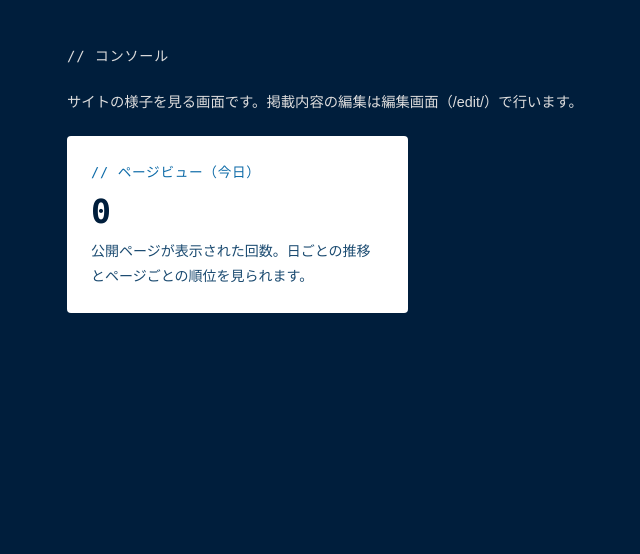
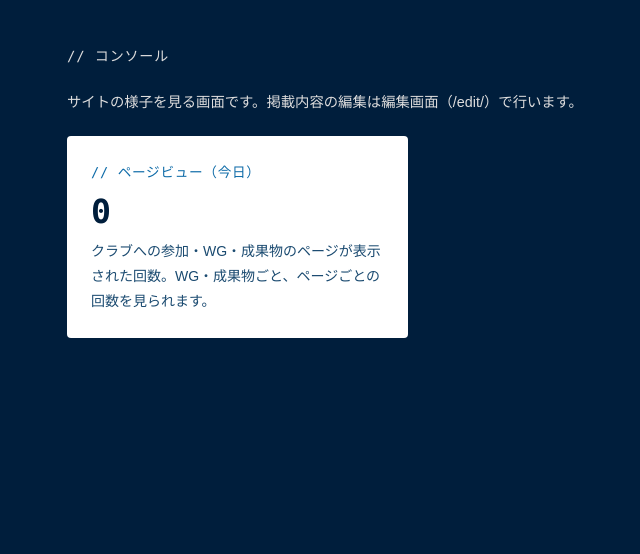
Before and after one commit to funITclub/homepage, a Django app: page /console/ in a window 1280 px wide. Shown: the part 57-611 px from the top of the page, without its empty margins (41-681 px from the left). Run offline with Django 5.2, Linux system fonts and the light colour scheme; the visitor is signed in with stand-in values (Sample User, id 1); data comes from the database, SQL or seed files in the repository; data that the repository does not hold is empty.

Commit message:
コンソールの今日の合計を表の数字に合わせ、トップの説明を今の画面に直す
- 今日の合計を、表に出すページ（クラブへの参加・WG・成果物）の表示回数の合計にする。
  トップ・お知らせなど表に出さないページは入れない。ボタンの回数も入れない
- コンソールのトップと、ページビューの画面で同じ数を出す（today_summary にまとめる）
- トップの説明から「日ごとの推移とページごとの順位」をなくし、今の画面の中身に合わせる

Co-Authored-By: Claude Opus 5.5 <noreply@anthropic.com>

```diff
--- a/console/templates/console/index.html
+++ b/console/templates/console/index.html
@@ -17,7 +17,7 @@
             <a class="card menu-card" href="{% url 'console:pageviews' %}">
                 <span class="menu-label">// ページビュー（今日）</span>
                 <span class="menu-count">{{ today_views }}</span>
-                <span class="menu-desc">公開ページが表示された回数。日ごとの推移とページごとの順位を見られます。</span>
+                <span class="menu-desc">クラブへの参加・WG・成果物のページが表示された回数。WG・成果物ごと、ページごとの回数を見られます。</span>
             </a>
 
         </div>
--- a/console/templates/console/pageviews.html
+++ b/console/templates/console/pageviews.html
@@ -11,7 +11,7 @@
         </div>
 
         <p class="editor-note">
-            今日（{{ day|date:"Y-m-d (D)" }}）、公開ページが表示された回数です。合計 <strong>{{ total }}</strong> 回。<br>
+            今日（{{ day|date:"Y-m-d (D)" }}）、クラブへの参加・WG・成果物のページが表示された回数です。合計 <strong>{{ total }}</strong> 回（ボタンの回数は含みません）。<br>
             WG・成果物は、これまでに見られたことのあるページをすべて出します（今日まだのページは 0）。<br>
             ログイン中の運営の閲覧・クローラー・エラーのページは数えていません。誰が見たか（IP など）は記録していません。
         </p>
--- a/console/views.py
+++ b/console/views.py
@@ -6,7 +6,7 @@ from urllib.parse import urlsplit
 
 from django.conf import settings
 from django.contrib.auth.mixins import LoginRequiredMixin
-from django.db.models import Q, Sum
+from django.db.models import Q
 from django.utils import timezone
 from django.views.generic import TemplateView
 
@@ -181,6 +181,32 @@ class ConsoleMixin(LoginRequiredMixin):
         return context
 
 
+def today_summary(day):
+    """その日の、クラブへの参加・WG・成果物の回数。コンソールのトップとページビューの画面で使う。
+
+    total は表に出すページの表示回数の合計（ボタンの回数は入れない）。トップ・お知らせなど
+    表に出さないページは入れない（表の数字と合うように）。
+    """
+    rows = list(PageView.objects.filter(date=day).values_list('path', 'title', 'count'))
+    per_path = {path: n for path, _title, n in rows}
+
+    apps = views_by_app(day, rows)
+    actions = dict(ActionCount.objects.filter(date=day).values_list('name', 'count'))
+    add_wg_join(apps['wg'], per_path, actions)
+    join_pages = [{'name': label, 'n': per_path.get(path, 0)} for path, label in JOIN_PAGES]
+
+    total = (sum(page['n'] for page in join_pages)
+             + sum(group['n'] for groups in apps.values() for group in groups))
+    return {
+        'day': day,
+        'total': total,
+        'join_pages': join_pages,
+        'join_applied': actions.get('join_apply', 0),
+        'apps': apps,
+        'app_groups': [('WG（作っている途中）', apps['wg']), ('成果物（公表したもの）', apps['works'])],
+    }
+
+
 class IndexView(ConsoleMixin, TemplateView):
     """コンソールのメニュー。"""
 
@@ -188,36 +214,17 @@ class IndexView(ConsoleMixin, TemplateView):
 
     def get_context_data(self, **kwargs):
         context = super().get_context_data(**kwargs)
-        today = timezone.localdate()
-        context['today_views'] = (
-            PageView.objects.filter(date=today).aggregate(n=Sum('count'))['n'] or 0
-        )
+        context['today_views'] = today_summary(timezone.localdate())['total']
         return context
 
 
 class PageViewsView(ConsoleMixin, TemplateView):
-    """今日のページビュー。クラブへの参加・WG ごと・成果物ごと・そのほかのページを、ページの名前で出す。"""
+    """今日のページビュー。クラブへの参加・WG ごと・成果物ごとに、ページの名前で出す。"""
 
     template_name = 'console/pageviews.html'
     section = 'pageviews'
 
     def get_context_data(self, **kwargs):
         context = super().get_context_data(**kwargs)
-        day = timezone.localdate()
-        rows = list(PageView.objects.filter(date=day).values_list('path', 'title', 'count'))
-        per_path = {path: n for path, _title, n in rows}
-
-        apps = views_by_app(day, rows)
-        actions = dict(ActionCount.objects.filter(date=day).values_list('name', 'count'))
-        add_wg_join(apps['wg'], per_path, actions)
-
-        context.update({
-            'day': day,
-            'total': sum(per_path.values()),
-            'join_pages': [{'name': label, 'n': per_path.get(path, 0)} for path, label in JOIN_PAGES],
-            'join_applied': actions.get('join_apply', 0),
-            'join_apply_label': ActionCount.ACTIONS['join_apply'],
-            'apps': apps,
-            'app_groups': [('WG（作っている途中）', apps['wg']), ('成果物（公表したもの）', apps['works'])]
-        })
+        context.update(today_summary(timezone.localdate()))
         return context
```
Also changed, not shown: console/tests.py (+6 -3 lines), README.md.
